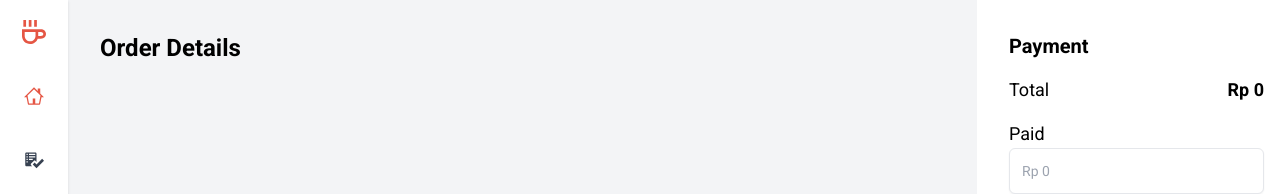
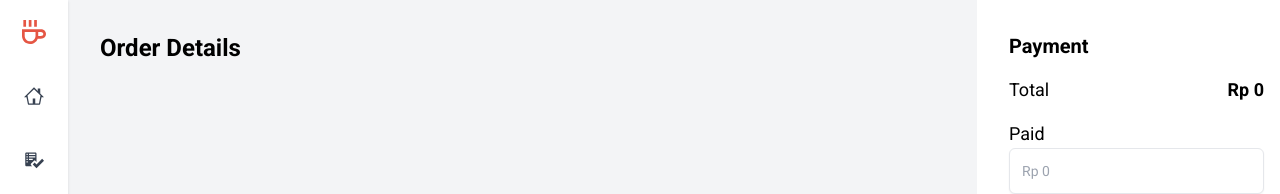
Before and after one commit to hairunisa29/point-of-sale-caffeine, a React (Vite) app: page /payment in a window 1280 px wide. Shown: the top 194 px of the page. Built offline with nearby package versions, Linux system fonts and the light colour scheme.

Commit message:
fix active sidebar

```diff
--- a/src/layout/Sidebar.jsx
+++ b/src/layout/Sidebar.jsx
@@ -1,13 +1,12 @@
 import { Link, useNavigate } from "react-router-dom";
 import { sidebarData } from "../data/Static";
-import { useState } from "react";
 
 function Sidebar() {
-  const [selectedMenu, setSelectedMenu] = useState(0);
+
   const navigate = useNavigate();
 
-  const onClickMenu = (index, url) => {
-    setSelectedMenu(index);
+  const onClickMenu = (url) => {
+
     navigate(url);
   };
 
@@ -20,13 +19,13 @@ function Sidebar() {
       </div>
 
       <ul>
-        {sidebarData.map((menu, index) => (
+        {sidebarData.map((menu) => (
           <li
             key={menu.id}
             className={`h-16 px-6 flex justify-center items-center w-full ${
-              selectedMenu === index ? "text-[#e55644]" : ""
+              window.location.pathname === menu.url ? "text-[#e55644]" : ""
             } hover:bg-gray-100 cursor-pointer`}
-            onClick={() => onClickMenu(index, menu.url)}
+            onClick={() => onClickMenu(menu.url)}
           >
             <menu.icon className="h-5 w-5" />
           </li>
```
